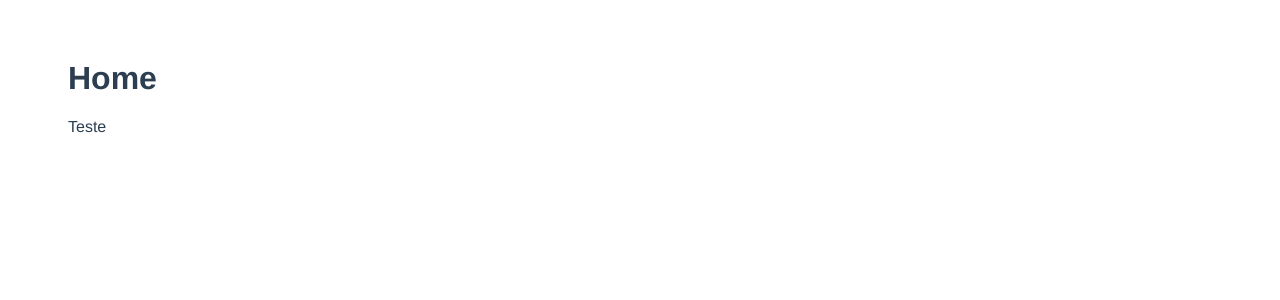
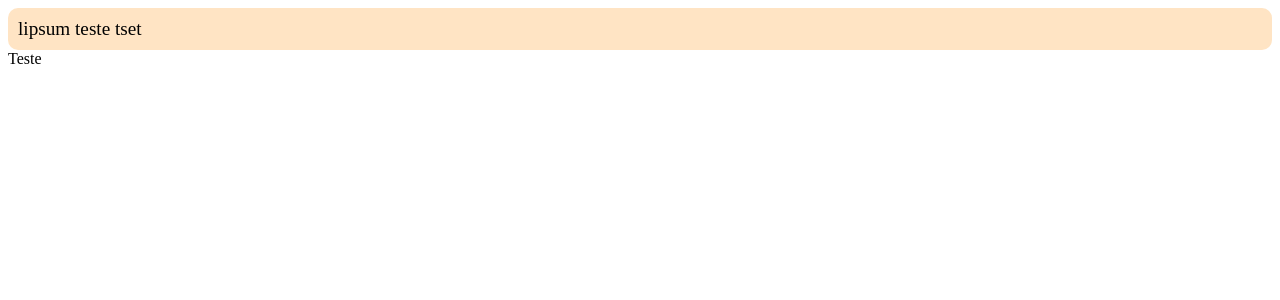
Before and after one commit to Samuca1352/app, a Vue app: page / in a window 1280 px wide. Shown: the top 300 px of the page. Built offline with nearby package versions, Linux system fonts and the light colour scheme.

Commit message:
Vua js 3: Socped e Global css

```diff
--- a/src/App.vue
+++ b/src/App.vue
@@ -1,30 +1,23 @@
 <template>
   <div class="">
-    <TheHeader>
-      <template v-slot:title >
-      Home
-      </template>
-      <template v-slot:dsc>
-      <p>Teste</p>
-      </template>
-  </TheHeader>
-
-
-
-
-
+    <BaseCard>
+    </BaseCard>
+    <div class="card">
+      Teste
+    </div>
   </div>
 </template>
 
 <script>
 
-import TheHeader from './components/TheHeader.vue';
+import BaseCard from '@/components/BaseCard';
+
 
 export default {
   name: 'App',
   components: {
+    BaseCard
 
-    TheHeader //tem que importar e declarar em components
   },
 
 
--- /dev/null
+++ b/src/components/BaseCard.vue
@@ -0,0 +1,18 @@
+<template>
+    <div class="card">
+        lipsum teste tset
+    </div>
+</template>
+
+<script>
+
+</script>
+
+<style scoped>
+.card{
+    background-color: bisque;
+    padding: 10px;
+    border-radius: 10px;
+    font-size: larger;
+}
+</style>
--- a/src/components/TheHeader.vue
+++ b/src/components/TheHeader.vue
@@ -15,7 +15,6 @@
 
 <script>
 export default {
-  name: "App",
   data() {
     return {
       mname:'Samuel',
--- a/src/main.js
+++ b/src/main.js
@@ -1,4 +1,5 @@
 import { createApp } from 'vue'
 import App from './App.vue'
+import '@/assets/css/style.css'
 
 window.app = createApp(App).mount('#app')
```
Also changed, not shown: src/assets/css/style.css (added).
